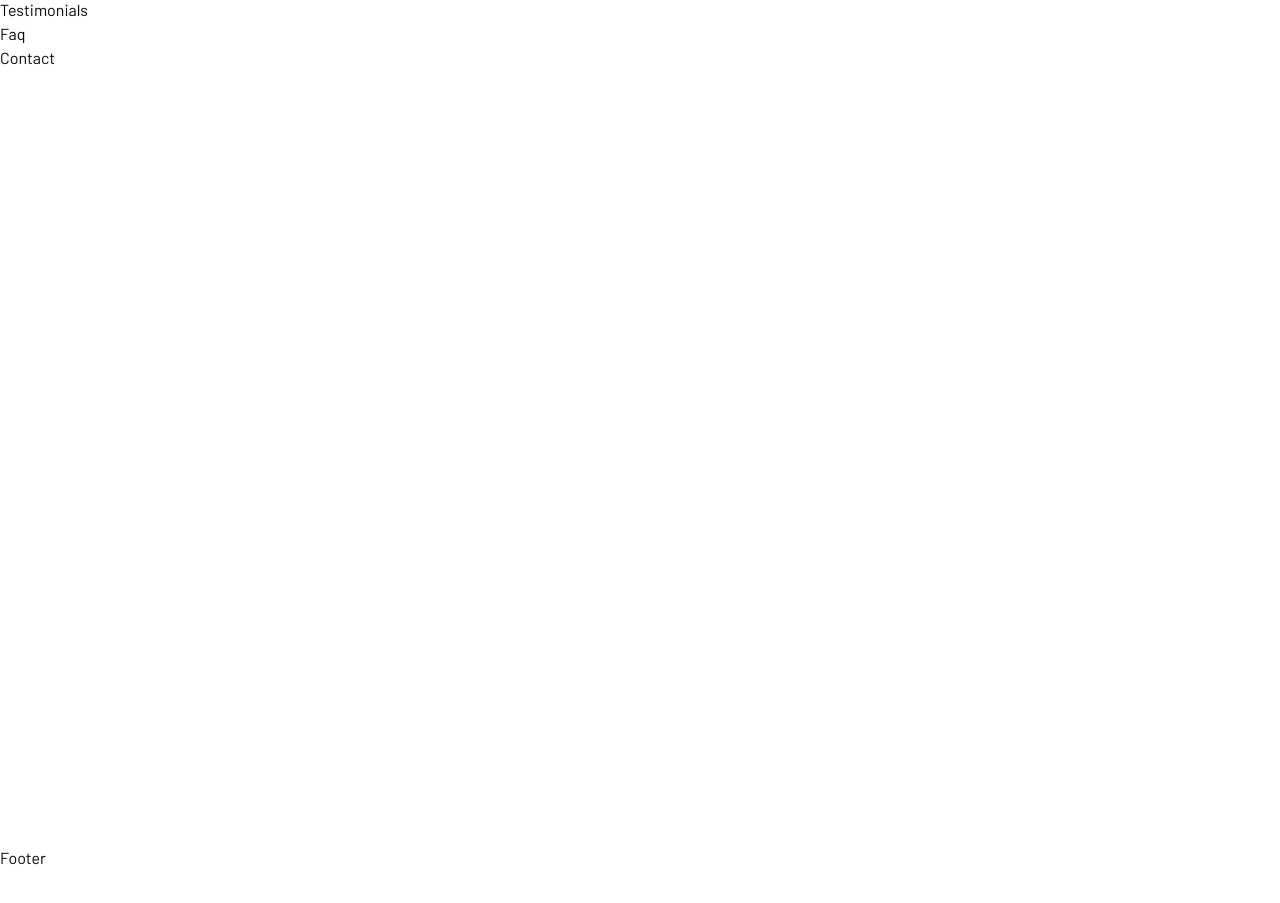
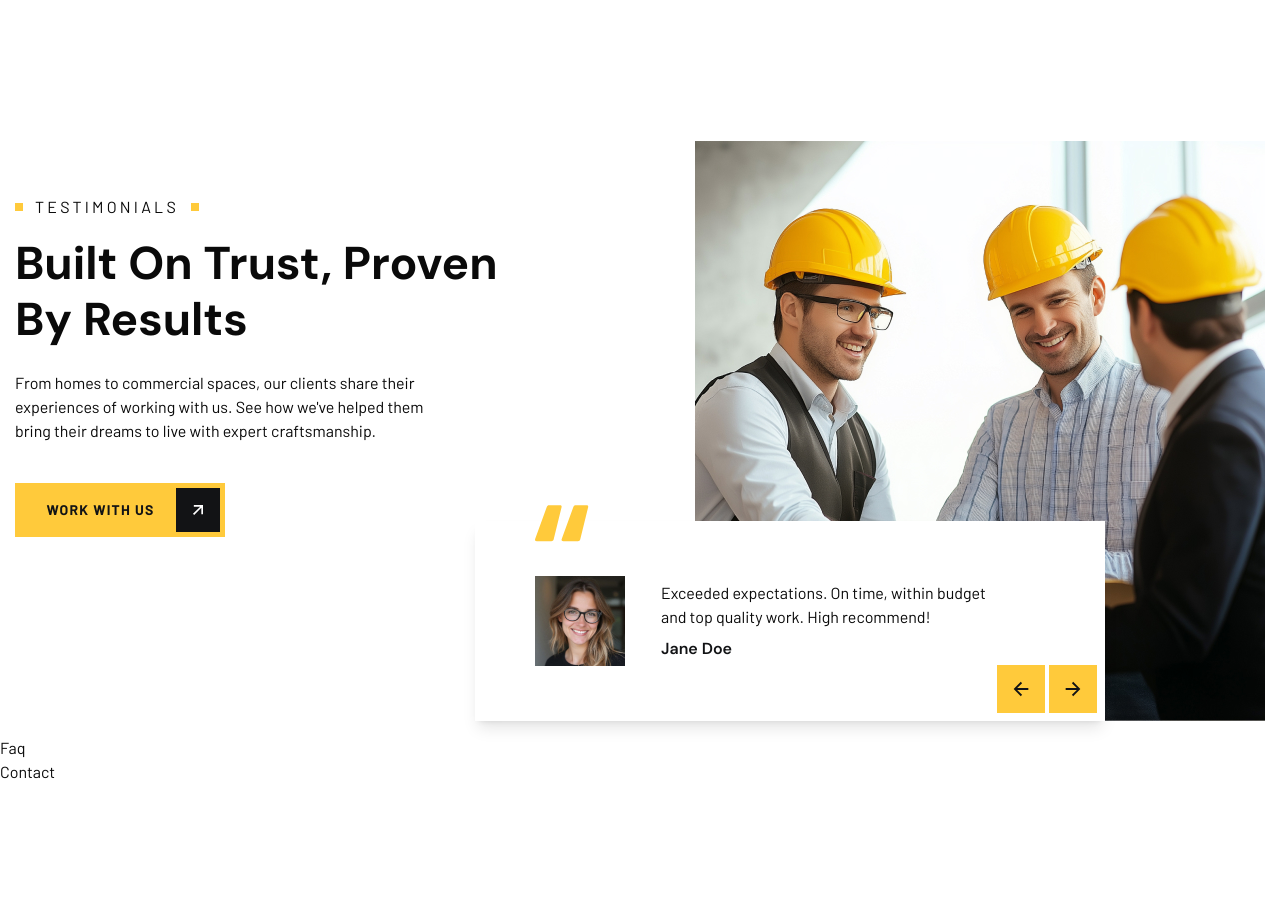
Before and after one commit to MominIshtiaq/urban-build, a Next.js app: page / in a window 1280 px wide. Shown: the part 3473-4376 px from the top of the page. Before the commit the page ends 4343 px from the top, so only its background shows below. Built offline with nearby package versions, Linux system fonts and the light colour scheme.

Commit message:
Testimonials layout complete

```diff
--- a/app/globals.css
+++ b/app/globals.css
@@ -125,6 +125,10 @@ body {
   font-family: var(--font-barlow);
 }
 
+.font-dmSans {
+  font-family: var(--font-dmSans);
+}
+
 h1,
 h2,
 h3,
--- a/components/Services.jsx
+++ b/components/Services.jsx
@@ -105,7 +105,7 @@ const Services = () => {
 
         {/* tabs */}
         <Tabs
-          defaultValue="construction"
+          defaultValue="constructions"
           onValueChange={(value) => setActiveTab(value)}
           className="flex flex-col xl:flex-row"
         >
--- /dev/null
+++ b/components/Slider.jsx
@@ -0,0 +1,87 @@
+import React from "react";
+import { Swiper, SwiperSlide } from "swiper/react";
+import "swiper/css";
+import "swiper/css/navigation";
+
+import Image from "next/image";
+import SliderBtns from "./SliderBtns";
+
+const Slider = () => {
+  return (
+    <Swiper className="bg-white shadow-lg w-full max-w-[630px] h-[200px] ">
+      <SwiperSlide>
+        <div className="px-12 md:pl-[60px] flex items-center gap-9 h-full">
+          {/* Avatar image */}
+          <div className="relative hidden xl:flex w-[90px] h-[90px]">
+            <Image
+              src={"/assets/img/testimonials/avatar.jpg"}
+              fill
+              className="object-cover"
+              quality={100}
+              alt=""
+            />
+          </div>
+          {/* text */}
+          <div className="flex-1 xl:max-w-[340px] flex flex-col gap-2">
+            <p>
+              Exceeded expectations. On time, within budget and top quality
+              work. High recommend!
+            </p>
+            <p className="font-dmSans text-[#121315] font-semibold">Jane Doe</p>
+          </div>
+        </div>
+      </SwiperSlide>
+
+      <SwiperSlide>
+        <div className="px-12 md:pl-[60px] flex items-center gap-9 h-full">
+          {/* Avatar image */}
+          <div className="relative hidden xl:flex w-[90px] h-[90px]">
+            <Image
+              src={"/assets/img/testimonials/avatar.jpg"}
+              fill
+              className="object-cover"
+              quality={100}
+              alt=""
+            />
+          </div>
+          {/* text */}
+          <div className="flex-1 xl:max-w-[340px] flex flex-col gap-2">
+            <p>
+              Exceeded expectations. On time, within budget and top quality
+              work. High recommend!
+            </p>
+            <p className="font-dmSans text-[#121315] font-semibold">Jane Doe</p>
+          </div>
+        </div>
+      </SwiperSlide>
+
+      <SwiperSlide>
+        <div className="px-12 md:pl-[60px] flex items-center gap-9 h-full">
+          {/* Avatar image */}
+          <div className="relative hidden xl:flex w-[90px] h-[90px]">
+            <Image
+              src={"/assets/img/testimonials/avatar.jpg"}
+              fill
+              className="object-cover"
+              quality={100}
+              alt=""
+            />
+          </div>
+          {/* text */}
+          <div className="flex-1 xl:max-w-[340px] flex flex-col gap-2">
+            <p>
+              Exceeded expectations. On time, within budget and top quality
+              work. High recommend!
+            </p>
+            <p className="font-dmSans text-[#121315] font-semibold">Jane Doe</p>
+          </div>
+        </div>
+      </SwiperSlide>
+
+      {/* Swiper button */}
+      <SliderBtns />
+    </Swiper>
+  );
+};
+
+export default Slider;
--- /dev/null
+++ b/components/SliderBtns.jsx
@@ -0,0 +1,25 @@
+"use client";
+import { useSwiper } from "swiper/react";
+import { RiArrowLeftLine, RiArrowRightLine } from "react-icons/ri";
+
+const SliderBtns = () => {
+  const swiper = useSwiper();
+  return (
+    <div className="w-max absolute bottom-2 right-2 flex gap-1 z-10">
+      <button
+        className="bg-[#ffca3b] text-[#121315] text-[22px] w-[48px] h-[48px] flex justify-center items-center transition-all cursor-pointer"
+        onClick={() => swiper.slidePrev()}
+      >
+        <RiArrowLeftLine />
+      </button>
+      <button
+        className="bg-[#ffca3b] text-[#121315] text-[22px] w-[48px] h-[48px] flex justify-center items-center transition-all cursor-pointer"
+        onClick={() => swiper.slideNext()}
+      >
+        <RiArrowRightLine />
+      </button>
+    </div>
+  );
+};
+
+export default SliderBtns;
--- a/components/Testimonials.jsx
+++ b/components/Testimonials.jsx
@@ -1,7 +1,52 @@
 import React from "react";
+import Image from "next/image";
+import Button from "./Button";
+import Pretitle from "./Pretitle";
+import Slider from "./Slider";
 
 const Testimonials = () => {
-  return <div>Testimonials</div>;
+  return (
+    <section className="pt-16 xl:pt-32">
+      <div className="container mx-auto">
+        <div className="flex flex-col xl:flex-row relative">
+          {/* text */}
+          <div className="flex-1 max-w-[484px] xl:pt-[54px] mb-12 xl:mb-0">
+            <Pretitle text={"Testimonials"} />
+            <h2 className="h2 mb-6">Built On Trust, Proven By Results</h2>
+            <p className="mb-10 max-w-[420px]">
+              From homes to commercial spaces, our clients share their
+              experiences of working with us. See how we've helped them bring
+              their dreams to live with expert craftsmanship.
+            </p>
+            <Button text={"Work with us"} />
+          </div>
+          {/* image and slider */}
+          <div className="flex-1 flex flex-col xl:flex-row xl:justify-end">
+            <div className="relative hidden xl:flex xl:w-[570px] xl:h-[580px]">
+              <Image
+                src={"/assets/img/testimonials/img.jpg"}
+                alt=""
+                fill
+                className="object-cover"
+                quality={100}
+              />
+            </div>
+            <div className="xl:absolute xl:bottom-0 xl:right-[160px] relative max-w-max">
+              {/* quote icon imag */}
+              <Image
+                src={"/assets/img/testimonials/quote.svg"}
+                alt=""
+                width={54}
+                height={36}
+                className="absolute z-20 -top-4 left-[60px]"
+              />
+              <Slider />
+            </div>
+          </div>
+        </div>
+      </div>
+    </section>
+  );
 };
 
 export default Testimonials;
```
